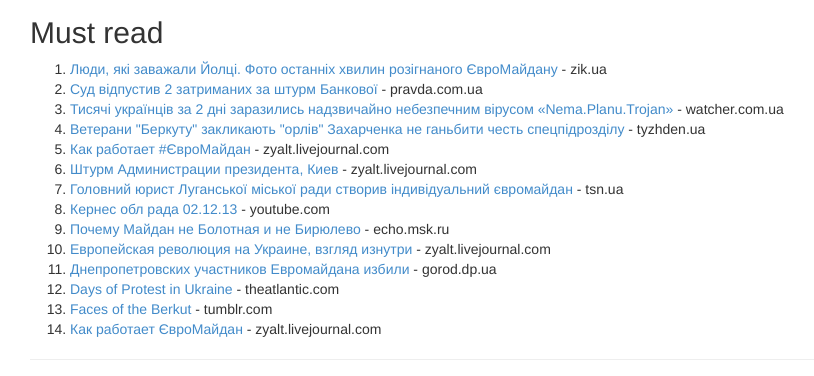
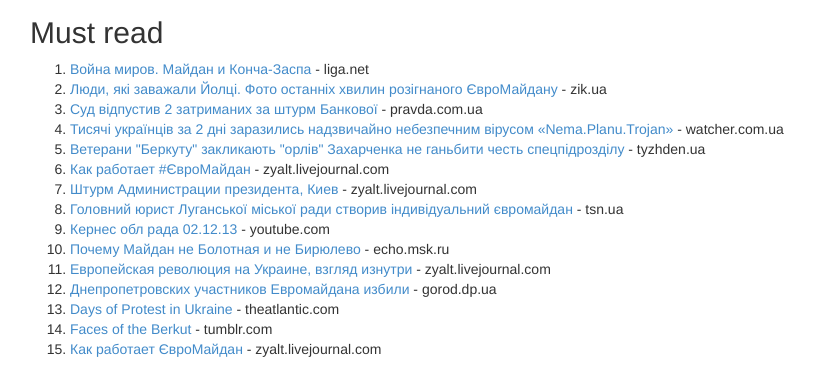
Before and after one commit to aleksey-tk/maidan, a Jekyll site: the page built from articles.html, in a window 1280 px wide, cut to the strip 304-680 px from the top of the page. Shown: the whole strip, without its empty margins (40-854 px from the left). Built offline with Jekyll 4.4.1, drawn with Linux system fonts in a browser that asks for light colours.

Commit message:
Updated articles.yml

```diff
--- a/_data/articles.yml
+++ b/_data/articles.yml
@@ -1,4 +1,6 @@
-
+- url: http://liga.net/opinion/155780_voyna-mirov-maydan-i-koncha-zaspa.htm
+  title: "Война миров. Майдан и Конча-Заспа"
+  domain: liga.net
 - url: http://zik.ua/ua/news/2013/12/04/lyudy_yaki_zavazhaly_yoltsi_foto_ostannih_hvylyn_rozignanogo_yevromaydanu_444804?fb_action_ids=668470416536604
   title: "Люди, які заважали Йолці. Фото останніх хвилин розігнаного ЄвроМайдану"
   domain: zik.ua
```
